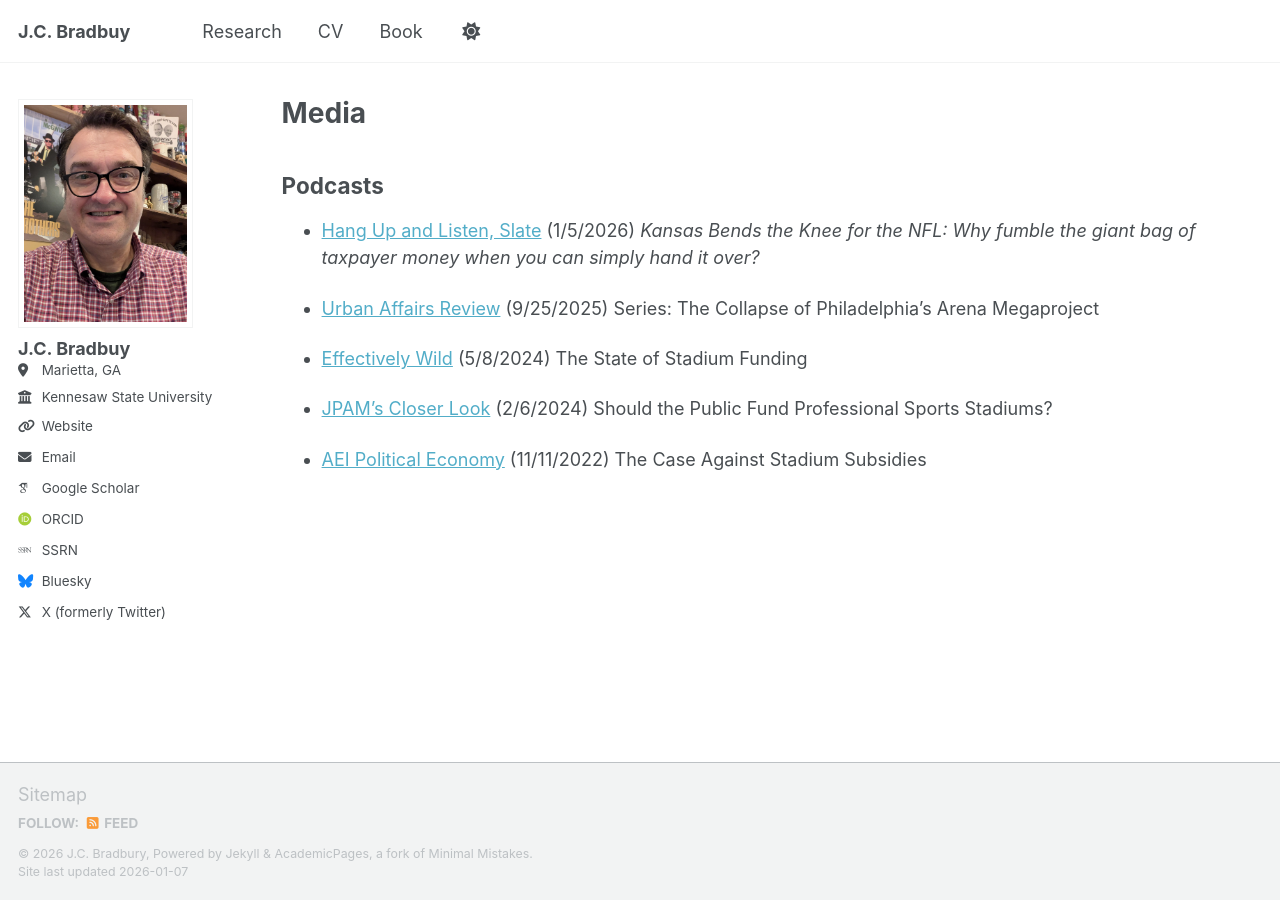
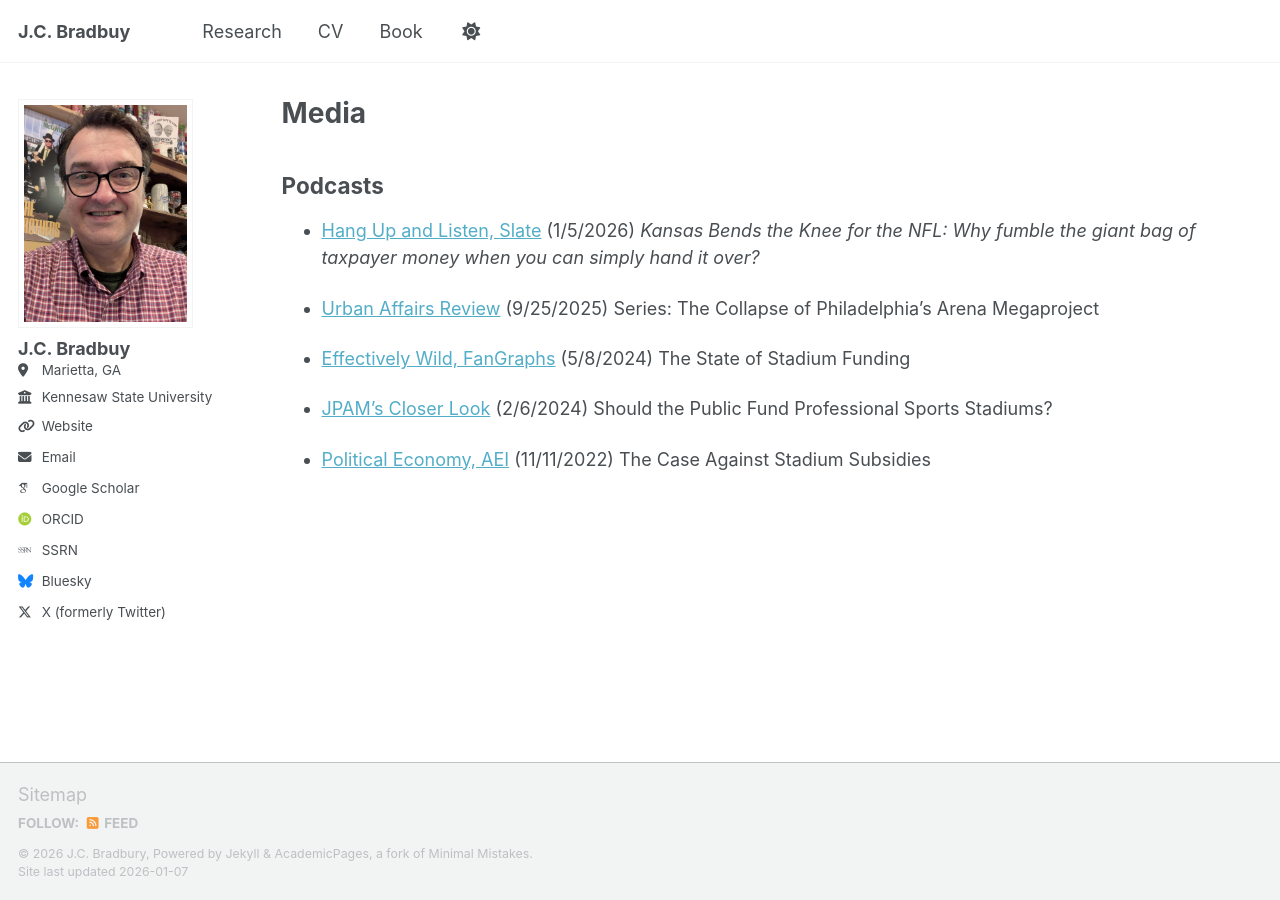
Before and after one commit to jcbradbury/jcbradbury.github.io, a Jekyll site: the page built from _pages/media.md, in a window 1280 px wide. Built offline with Jekyll 4.4.1, drawn with Linux system fonts in a browser that asks for light colours; some web fonts are replaced; a script bundle is joined from its source files by our own code; library files that are not in the unit come from our copies.

Commit message:
Update media.md

```diff
--- a/_pages/media.md
+++ b/_pages/media.md
@@ -11,8 +11,8 @@ published: true
 
 - [Urban Affairs Review](https://www.urbanaffairsreview.com/uar-archive/series-the-collapse-of-megaproject) (9/25/2025) Series: The Collapse of Philadelphia’s Arena Megaproject
 
-- [Effectively Wild](https://blogs.fangraphs.com/effectively-wild-episode-2161-the-state-of-stadium-funding/) (5/8/2024) The State of Stadium Funding
+- [Effectively Wild, FanGraphs](https://blogs.fangraphs.com/effectively-wild-episode-2161-the-state-of-stadium-funding/) (5/8/2024) The State of Stadium Funding
 
 - [JPAM's Closer Look](https://open.spotify.com/episode/3wi2wzYD8J2dQ8fgIV9xHh?si=p9VT-WK2R76DkR8jSTuhjA&nd=1&dlsi=5c3f4d25f3004dfb) (2/6/2024) Should the Public Fund Professional Sports Stadiums?
 
-- [AEI Political Economy](https://www.aei.org/podcast/j-c-bradbury-the-case-against-stadium-subsidies/) (11/11/2022) The Case Against Stadium Subsidies
+- [Political Economy, AEI](https://www.aei.org/podcast/j-c-bradbury-the-case-against-stadium-subsidies/) (11/11/2022) The Case Against Stadium Subsidies
```
